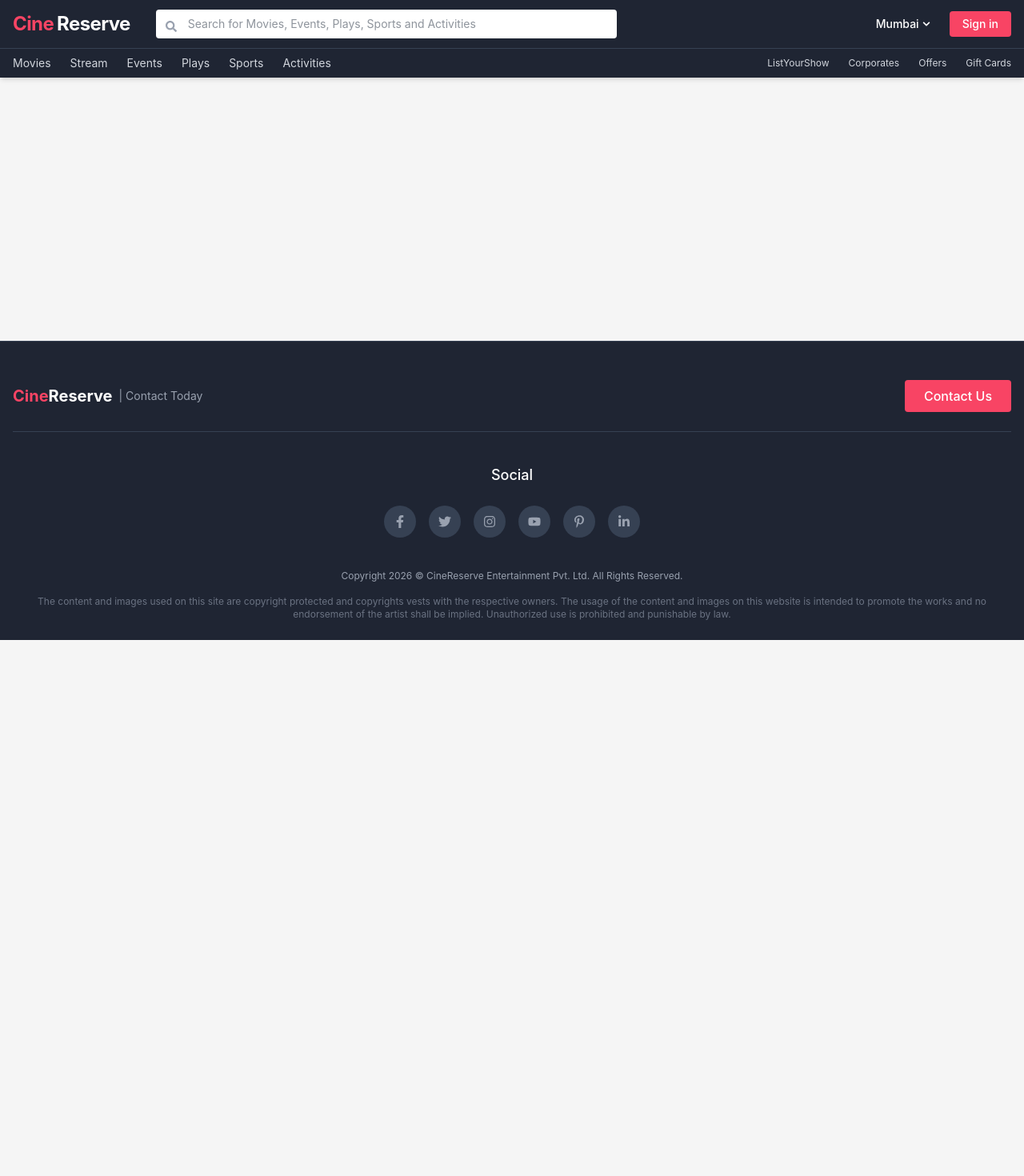
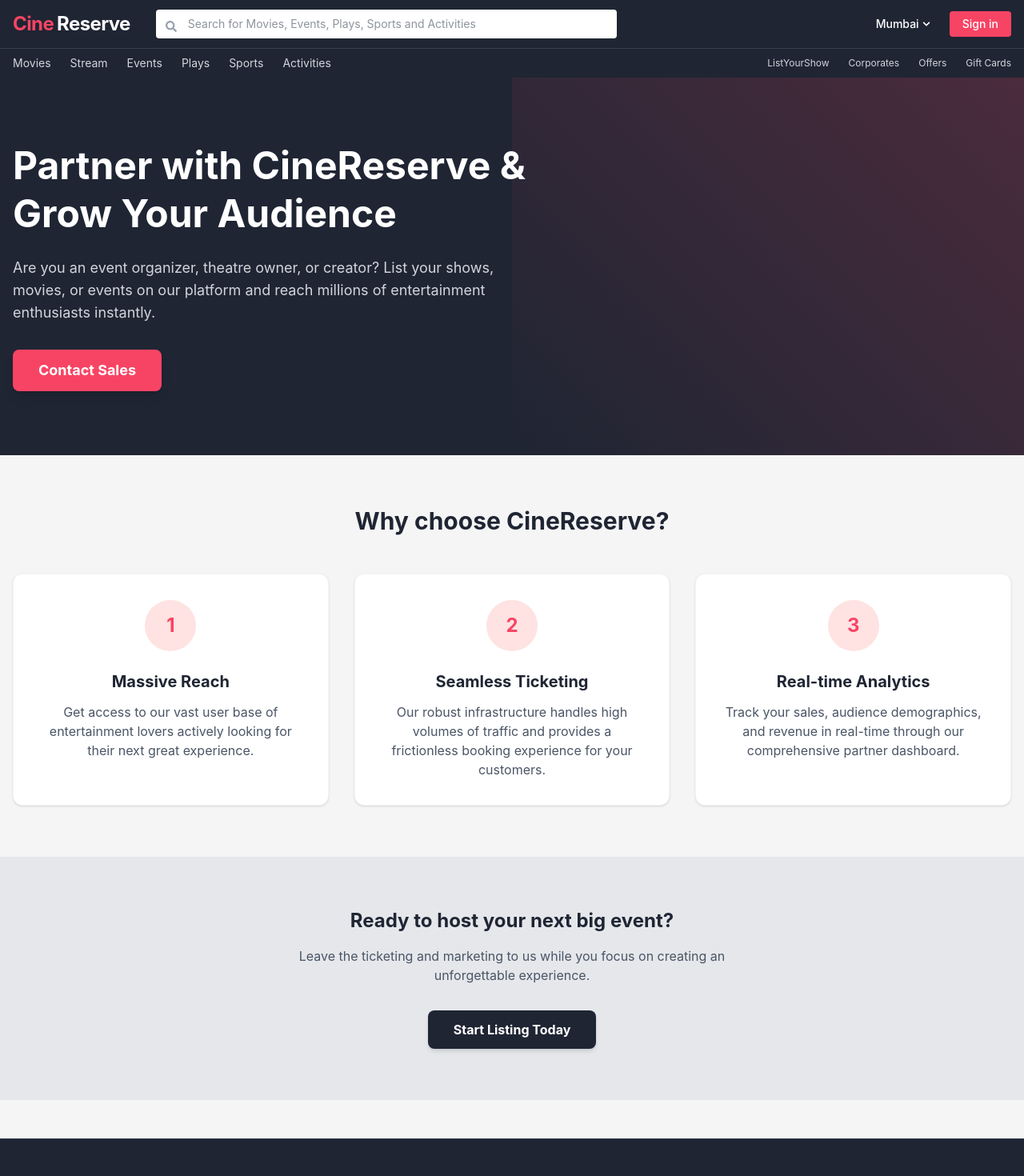
Before and after one commit to jaysingh600/BookMyShow, a React (Vite) app in the folder client/: page /list-your-show in a window 1280 px wide. Shown: the top 1470 px of the page at 80% size. Before the commit the page ends 800 px from the top, so only its background shows below. Built offline with nearby package versions, Linux system fonts and the light colour scheme.

Commit message:
modified

```diff
--- a/client/src/App.jsx
+++ b/client/src/App.jsx
@@ -19,6 +19,7 @@
 import UserDashboard from './pages/UserDashboard';
 import MoviesPage from './pages/MoviesPage';
 import GenericCategoryPage from './pages/GenericCategoryPage';
+import ListYourShowPage from './pages/ListYourShowPage';
 
 function App() {
   const [isAuthModalOpen, setIsAuthModalOpen] = useState(false);
@@ -43,6 +44,7 @@
             <Route path="/plays" element={<GenericCategoryPage title="Plays" description="Experience live theatre performances" />} />
             <Route path="/sports" element={<GenericCategoryPage title="Sports" description="Catch the live sporting action" />} />
             <Route path="/activities" element={<GenericCategoryPage title="Activities" description="Fun things to do around you" />} />
+            <Route path="/list-your-show" element={<ListYourShowPage />} />
 
             {/* Admin Routes */}
             <Route path="/admin" element={<AdminLayout />}>
--- /dev/null
+++ b/client/src/pages/ListYourShowPage.jsx
@@ -0,0 +1,74 @@
+import React from 'react';
+
+const ListYourShowPage = () => {
+  return (
+    <div className="bg-grayLight min-h-screen">
+      {/* Hero Section */}
+      <div className="bg-dark text-white py-20 relative overflow-hidden">
+        <div className="container mx-auto px-4 relative z-10">
+          <div className="max-w-2xl">
+            <h1 className="text-5xl font-bold mb-6 leading-tight">Partner with CineReserve & Grow Your Audience</h1>
+            <p className="text-lg text-gray-300 mb-8">
+              Are you an event organizer, theatre owner, or creator? List your shows, movies, or events on our platform and reach millions of entertainment enthusiasts instantly.
+            </p>
+            <button className="bg-primary hover:bg-red-600 text-white px-8 py-3 rounded-lg font-bold shadow-lg transition-transform hover:-translate-y-0.5 text-lg">
+              Contact Sales
+            </button>
+          </div>
+        </div>
+        {/* Background Decorative Elements */}
+        <div className="absolute top-0 right-0 w-1/2 h-full opacity-20 pointer-events-none hidden md:block" style={{ background: 'linear-gradient(45deg, transparent, #F84464)' }}></div>
+      </div>
+
+      {/* Benefits Section */}
+      <div className="container mx-auto px-4 py-16">
+        <h2 className="text-3xl font-bold text-center text-dark mb-12">Why choose CineReserve?</h2>
+
+        <div className="grid grid-cols-1 md:grid-cols-3 gap-8">
+          <div className="bg-white p-8 rounded-xl shadow-sm text-center border border-gray-100 hover:shadow-md transition-shadow">
+            <div className="w-16 h-16 bg-red-100 text-primary rounded-full flex items-center justify-center mx-auto mb-6 text-2xl font-bold">
+              1
+            </div>
+            <h3 className="text-xl font-bold text-dark mb-3">Massive Reach</h3>
+            <p className="text-gray-600">
+              Get access to our vast user base of entertainment lovers actively looking for their next great experience.
+            </p>
+          </div>
+
+          <div className="bg-white p-8 rounded-xl shadow-sm text-center border border-gray-100 hover:shadow-md transition-shadow">
+            <div className="w-16 h-16 bg-red-100 text-primary rounded-full flex items-center justify-center mx-auto mb-6 text-2xl font-bold">
+              2
+            </div>
+            <h3 className="text-xl font-bold text-dark mb-3">Seamless Ticketing</h3>
+            <p className="text-gray-600">
+              Our robust infrastructure handles high volumes of traffic and provides a frictionless booking experience for your customers.
+            </p>
+          </div>
+
+          <div className="bg-white p-8 rounded-xl shadow-sm text-center border border-gray-100 hover:shadow-md transition-shadow">
+            <div className="w-16 h-16 bg-red-100 text-primary rounded-full flex items-center justify-center mx-auto mb-6 text-2xl font-bold">
+              3
+            </div>
+            <h3 className="text-xl font-bold text-dark mb-3">Real-time Analytics</h3>
+            <p className="text-gray-600">
+              Track your sales, audience demographics, and revenue in real-time through our comprehensive partner dashboard.
+            </p>
+          </div>
+        </div>
+      </div>
+
+      {/* CTA Section */}
+      <div className="bg-gray-200 py-16 text-center">
+        <h2 className="text-2xl font-bold text-dark mb-4">Ready to host your next big event?</h2>
+        <p className="text-gray-600 mb-8 max-w-xl mx-auto">
+          Leave the ticketing and marketing to us while you focus on creating an unforgettable experience.
+        </p>
+        <button className="bg-dark hover:bg-black text-white px-8 py-3 rounded-lg font-bold shadow-md transition-colors">
+          Start Listing Today
+        </button>
+      </div>
+    </div>
+  );
+};
+
+export default ListYourShowPage;
```
